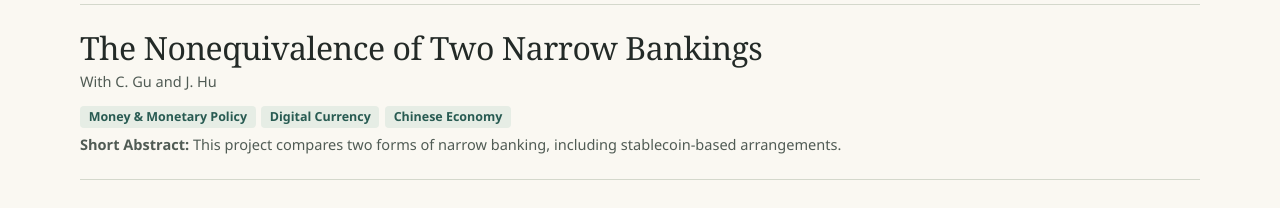
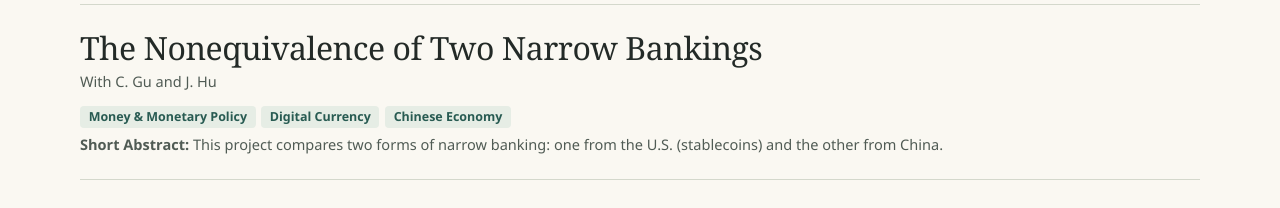
Before and after one commit to sylvia-x-xiao/sylvia-x-xiao.github.io, a plain HTML site: page research.html in a window 1280 px wide. Shown: the part 2520-2728 px from the top of the page. Drawn offline with Linux system fonts and the light colour scheme.

Commit message:
Revise research project descriptions

```diff
--- a/research.html
+++ b/research.html
@@ -80,7 +80,7 @@
         <p class="meta paper-credits">With C. Gu and J. Hu</p>
 
         <ul class="tags" aria-label="Topics"><li>Money &amp; Monetary Policy</li><li>Digital Currency</li><li>Chinese Economy</li></ul>
-        <p class="meta short-abstract"><strong>Short Abstract: </strong>This project compares two forms of narrow banking, including stablecoin-based arrangements.</p>
+        <p class="meta short-abstract"><strong>Short Abstract: </strong>This project compares two forms of narrow banking: one from the U.S. (stablecoins) and the other from China.</p>
       </article>
       <article class="paper" id="ming-silver" data-tags="money history china">
         <h3>Taxes and Commodity Money: Evidence from Ming Silver Adoption</h3>
```
